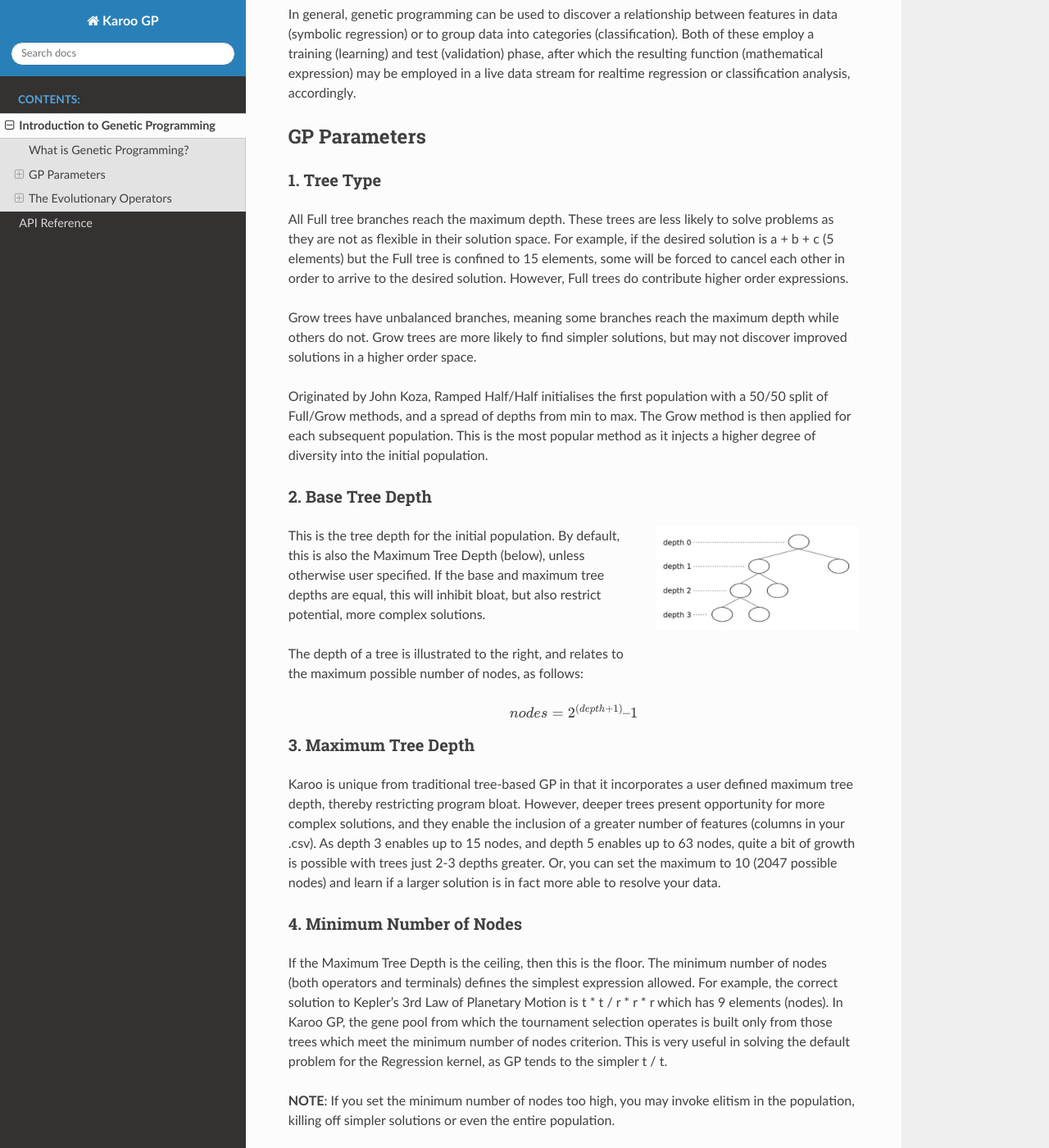
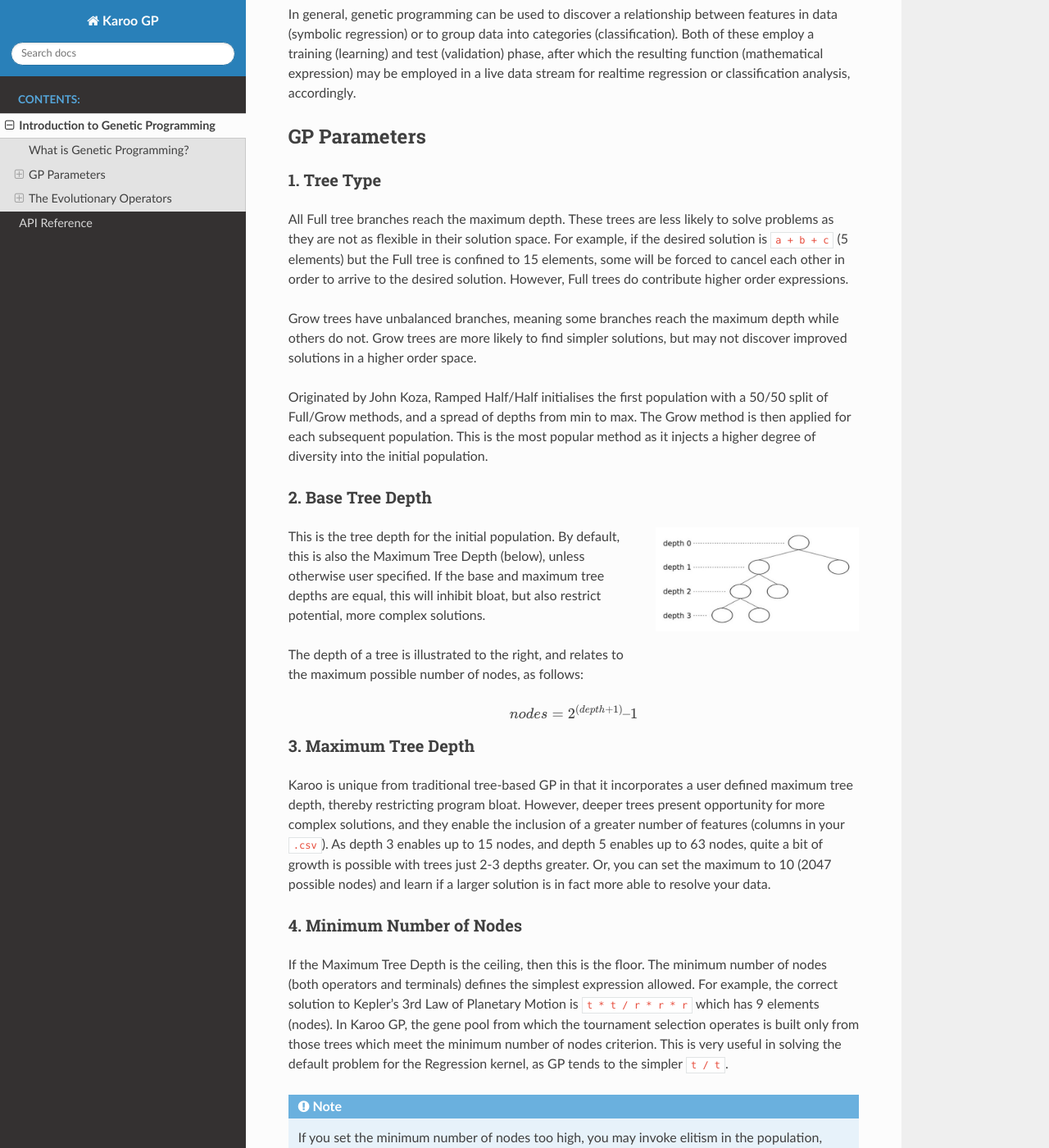
Before and after one commit to kstaats/karoo_gp, a Sphinx documentation site: the page built from docs/intro_to_gp.rst, in a window 1280 px wide and 1400 px high, scrolled down 618 px. Shown: the whole window at 82% size. Built offline with Sphinx 7.4.7 and the Read the Docs theme 2.0.0, drawn with Linux system fonts in a browser that asks for light colours; some of the changed text lies outside the part shown.

```diff
--- a/docs/conf.py
+++ b/docs/conf.py
@@ -12,8 +12,8 @@ source_suffix = '.rst'
 master_doc = 'index'
 
 project = 'Karoo GP'
-copyright = '2022, Kai Staats, Grant Hawkins and Ezio Melotti'
-author = 'Kai Staats, Grant Hawkins and Ezio Melotti'
+copyright = '2022, Kai Staats, Grant Hawkins, and Ezio Melotti'
+author = 'Kai Staats, Grant Hawkins, and Ezio Melotti'
 release = '3.0'
 
 # -- General configuration ---------------------------------------------------
@@ -24,7 +24,7 @@ extensions = [
     'sphinx_rtd_theme',
 ]
 templates_path = ['_templates']
-exclude_patterns = ['_build', 'Thumbs.db', '.DS_Store']
+exclude_patterns = ['_build', 'venv', 'Thumbs.db', '.DS_Store']
 
 # If extensions (or modules to document with autodoc) are in another directory,
 # add these directories to sys.path here. If the directory is relative to the
--- a/docs/index.rst
+++ b/docs/index.rst
@@ -7,8 +7,8 @@ Welcome to Karoo GP
 ===================
 Karoo GP is a Machine Learning application suite which provides both symbolic
 regression and classification data analysis. Written in the programming
-language Python, Karoo GP owes its foundation to the “Field Guide to Genetic
-Programming” by Poli, Langdon, McPhee, and Koza.
+language Python, Karoo GP owes its foundation to the "Field Guide to Genetic
+Programming" by Poli, Langdon, McPhee, and Koza.
 
 Karoo GP is a scalable platform with multicore and GPU support, designed to
 readily work with realworld data. No programming required. As a teaching tool,
--- a/docs/intro_to_gp.rst
+++ b/docs/intro_to_gp.rst
@@ -40,7 +40,7 @@ GP Parameters
 ------------
 All Full tree branches reach the maximum depth. These trees are less likely
 to solve problems as they are not as flexible in their solution space. For
-example, if the desired solution is a + b + c (5 elements) but the Full tree
+example, if the desired solution is ``a + b + c`` (5 elements) but the Full tree
 is confined to 15 elements, some will be forced to cancel each other in order
 to arrive to the desired solution. However, Full trees do contribute higher
 order expressions.
@@ -79,7 +79,7 @@ possible number of nodes, as follows:
 Karoo is unique from traditional tree-based GP in that it incorporates a user
 defined maximum tree depth, thereby restricting program bloat. However, deeper
 trees present opportunity for more complex solutions, and they enable the
-inclusion of a greater number of features (columns in your .csv). As depth 3
+inclusion of a greater number of features (columns in your ``.csv``). As depth 3
 enables up to 15 nodes, and depth 5 enables up to 63 nodes, quite a bit of
 growth is possible with trees just 2-3 depths greater. Or, you can set the
 maximum to 10 (2047 possible nodes) and learn if a larger solution is in fact
```
Also changed, not shown: other parts of docs/intro_to_gp.rst (+6 -5 lines).
